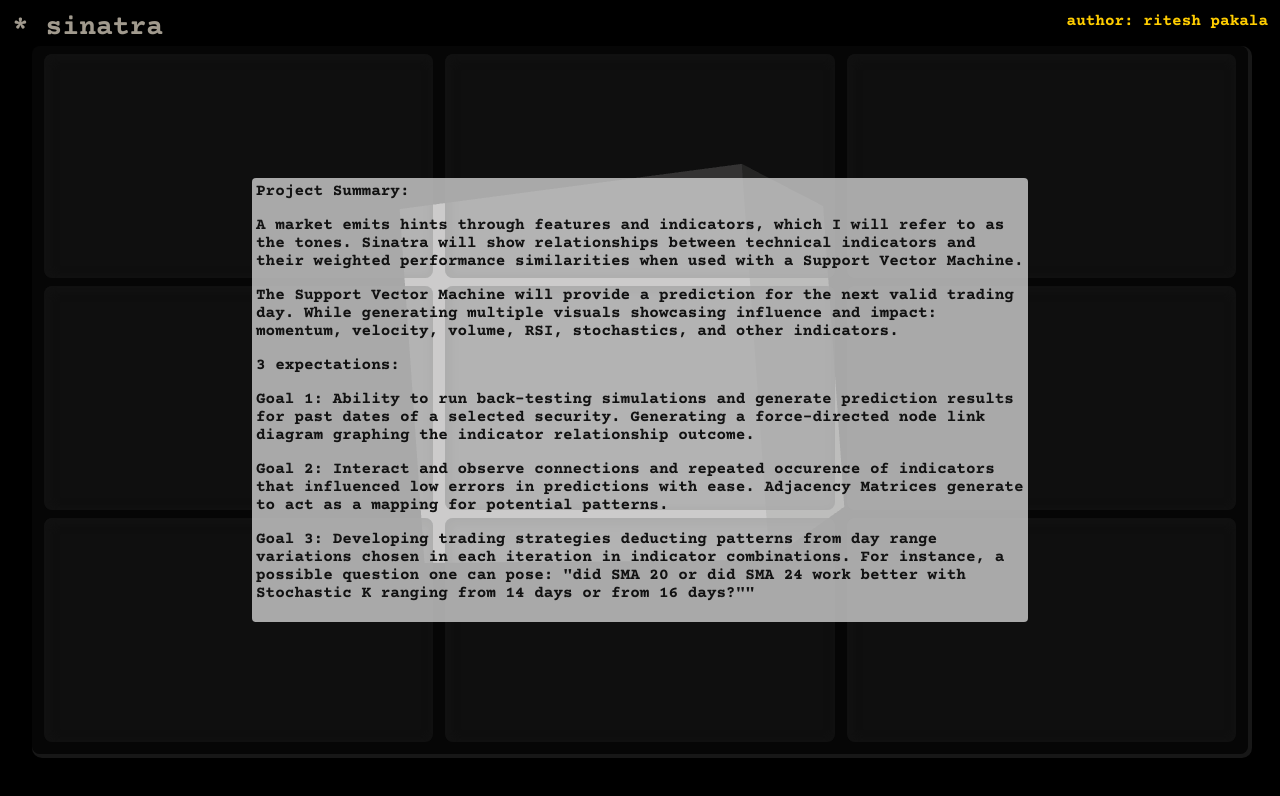
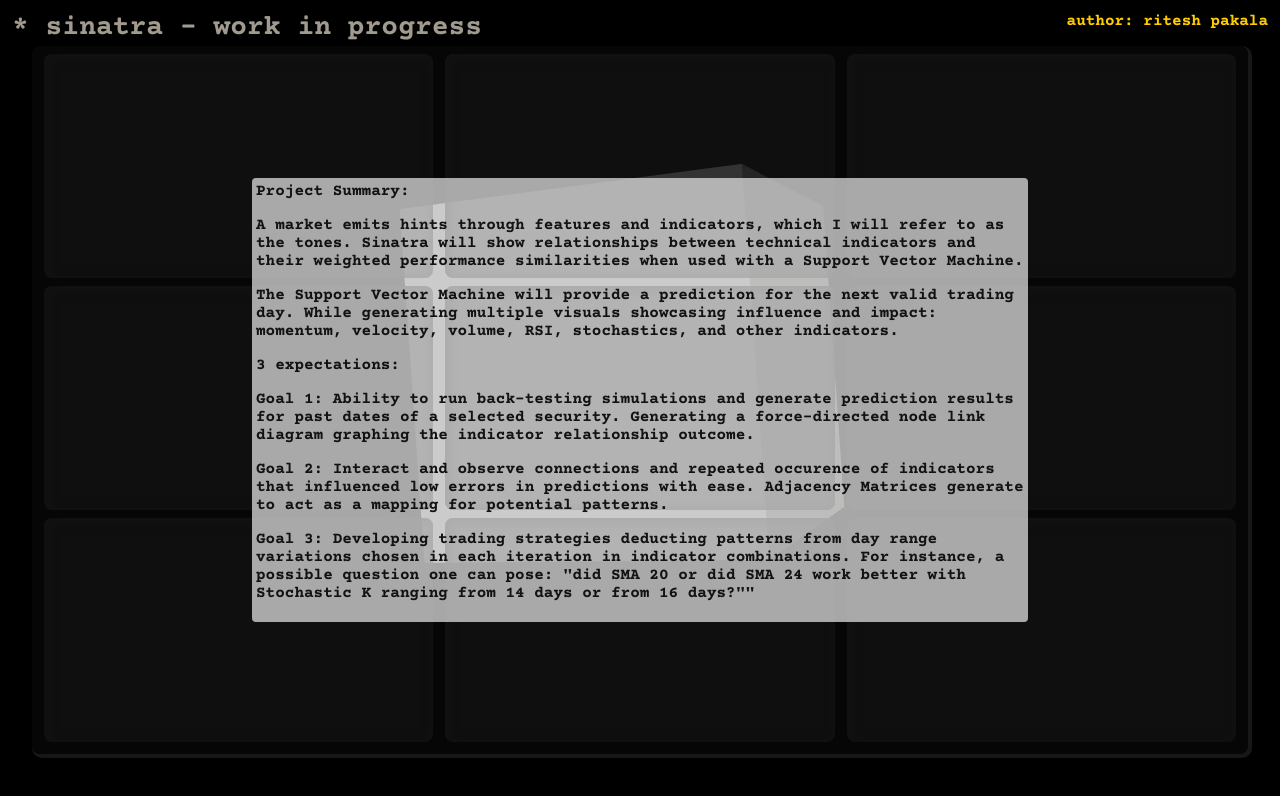
Before and after one commit to riteshpakala/sinatra, a React app in the folder site/: page / in a window 1280 px wide. Shown: the top 796 px of the page. Built offline with nearby package versions, Linux system fonts and the light colour scheme; no server answers; a web font is replaced by a local one.

Commit message:
work in progress label

```diff
--- a/site/src/components/header/Header.js
+++ b/site/src/components/header/Header.js
@@ -59,7 +59,7 @@ Header.propTypes ={
 }
 
 Header.defaultProps = {
-    title: '* sinatra',
+    title: '* sinatra - work in progress',
     subtitle: 'author: ritesh pakala'
 };
 
```
